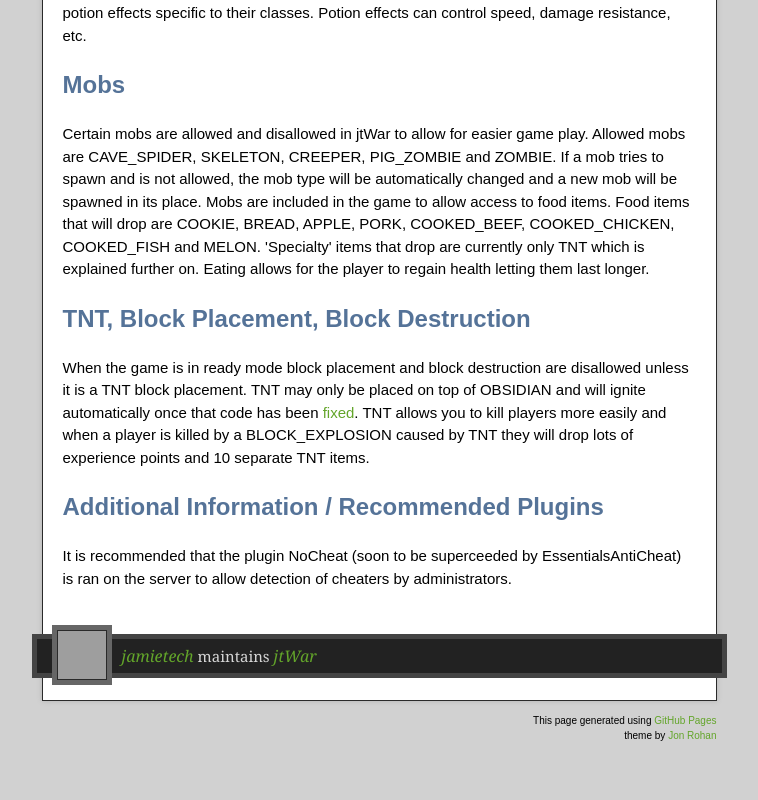
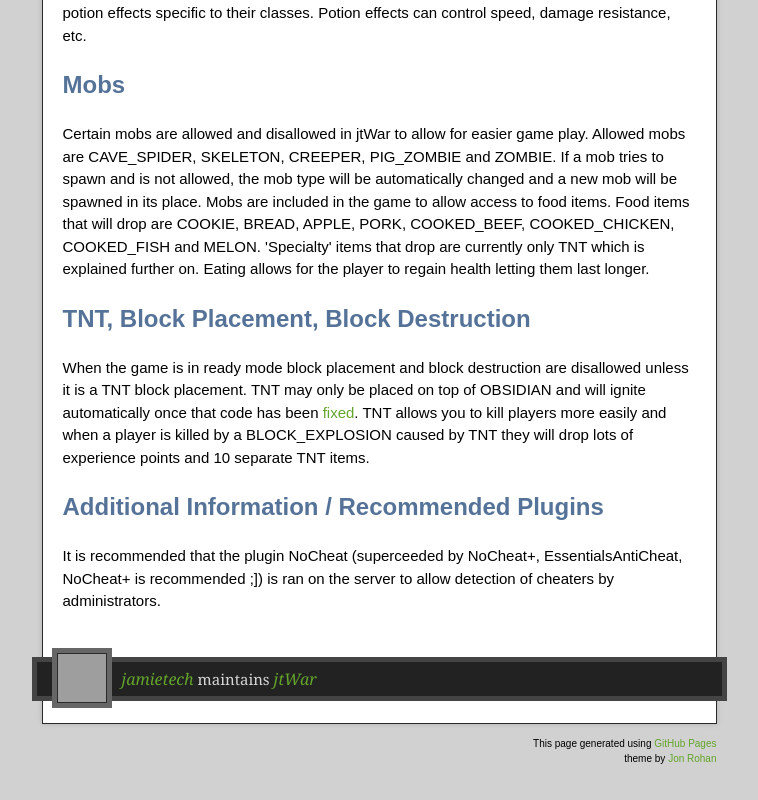
Before and after one commit to SoaringCats/Cature-The-Flag, a plain HTML site: page index.html in a window 1280 px wide. Shown: the part 1562-2362 px from the top of the page, without its empty margins (261-1019 px from the left). Drawn offline with nearby package versions, Linux system fonts and the light colour scheme; grey boxes are pictures that could not be loaded.

Commit message:
omg updates lols

```diff
--- a/index.html
+++ b/index.html
@@ -1,6 +1,7 @@
 <!doctype html>
 <!-- The Time Machine GitHub pages theme was designed and developed by Jon Rohan, on Feb 7, 2012. -->
 <!-- Follow him for fun. http://twitter.com/jonrohan. Tail his code on http://github.com/jonrohan -->
+<!-- Comments about the code should go here. Instead, let's comment on jamietech. @jamietech on Twitter! -->
 <html>
 <head>
   <meta charset="utf-8">
@@ -62,7 +63,7 @@ After a player has been assigned to a team they will automatically be assigned a
 
 <h2>Additional Information / Recommended Plugins</h2>
 
-<p>It is recommended that the plugin <code>NoCheat</code> (soon to be superceeded by <code>EssentialsAntiCheat</code>) is ran on the server to allow detection of cheaters by administrators.</p>
+<p>It is recommended that the plugin <code>NoCheat</code> (superceeded by <code>NoCheat+, EssentialsAntiCheat</code>, NoCheat+ is recommended ;]) is ran on the server to allow detection of cheaters by administrators.</p>
         </article>
       </div>
     </div>
```
